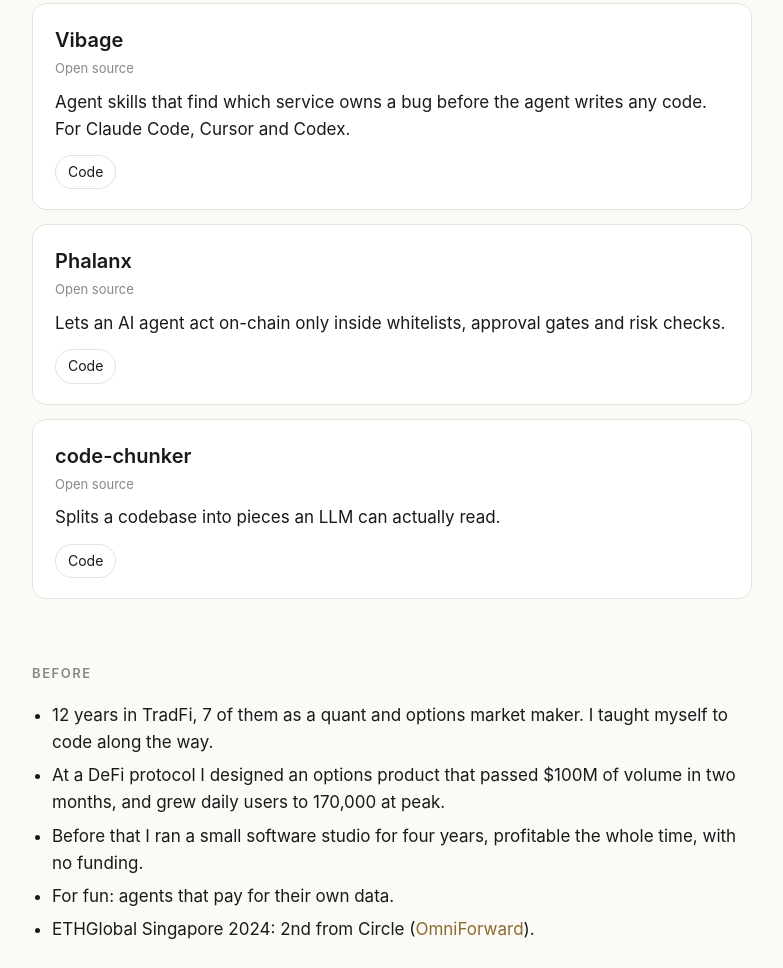
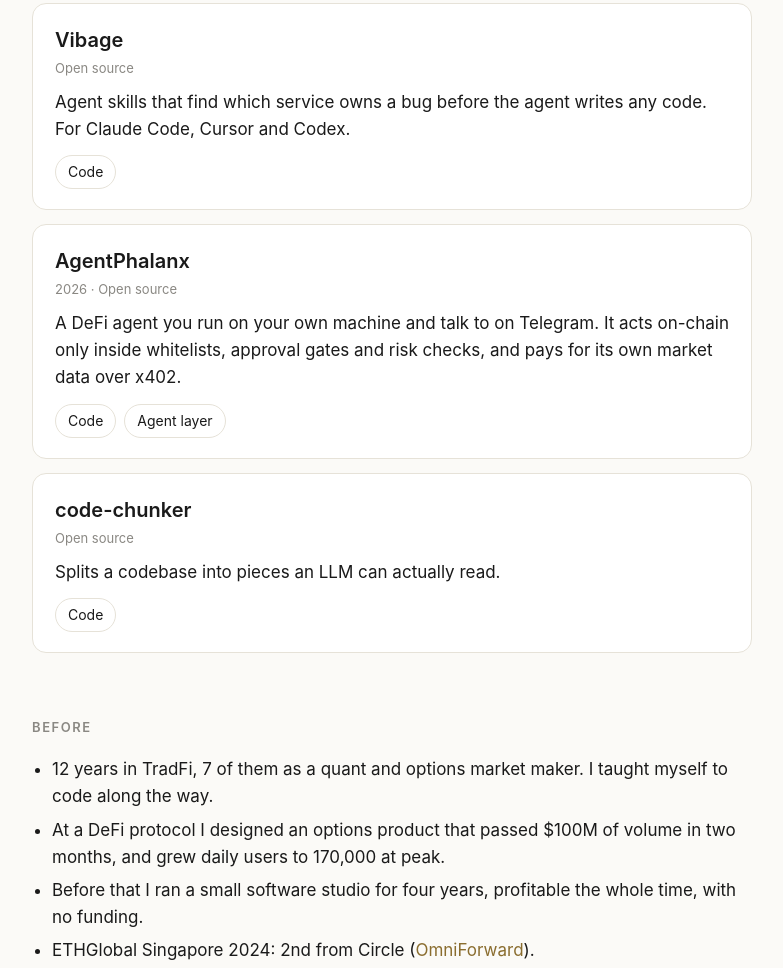
Before and after one commit to eric2612115/eric2612115.github.io, a plain HTML site: page index.html in a window 1280 px wide. Shown: the part 2840-3808 px from the top of the page, without its empty margins (248-1031 px from the left). Drawn offline with Linux system fonts and the light colour scheme.

Commit message:
feat: fold x402 data payments into the AgentPhalanx card
Co-Authored-By: Claude Opus 5.5 <noreply@anthropic.com>

```diff
--- a/index.html
+++ b/index.html
@@ -229,11 +229,12 @@
     </div>
 
     <div class="card">
-      <h3>Phalanx</h3>
-      <span class="tag">Open source</span>
-      <p>Lets an AI agent act on-chain only inside whitelists, approval gates and risk checks.</p>
+      <h3>AgentPhalanx</h3>
+      <span class="tag">2026 · Open source</span>
+      <p>A DeFi agent you run on your own machine and talk to on Telegram. It acts on-chain only inside whitelists, approval gates and risk checks, and pays for its own market data over x402.</p>
       <ul class="links">
         <li><a href="https://github.com/eric2612115/Phalanx-Skill">Code</a></li>
+        <li><a href="https://github.com/eric2612115/DePhalanx">Agent layer</a></li>
       </ul>
     </div>
 
@@ -253,7 +254,6 @@
       <li>12 years in TradFi, 7 of them as a quant and options market maker. I taught myself to code along the way.</li>
       <li>At a DeFi protocol I designed an options product that passed $100M of volume in two months, and grew daily users to 170,000 at peak.</li>
       <li>Before that I ran a small software studio for four years, profitable the whole time, with no funding.</li>
-      <li>For fun: agents that pay for their own data.</li>
       <li>ETHGlobal Singapore 2024: 2nd from Circle (<a href="https://ethglobal.com/showcase/omniforward-vmq9m">OmniForward</a>).</li>
     </ul>
   </section>
```
